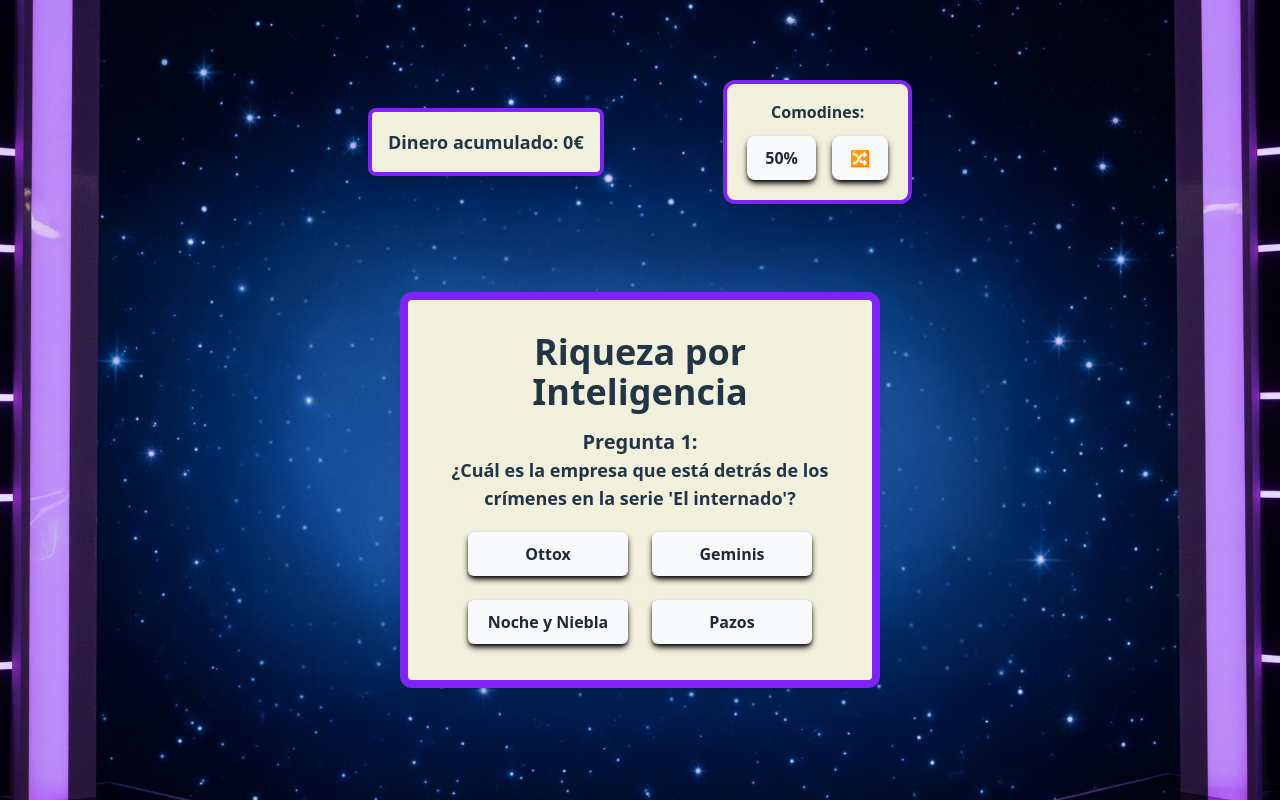
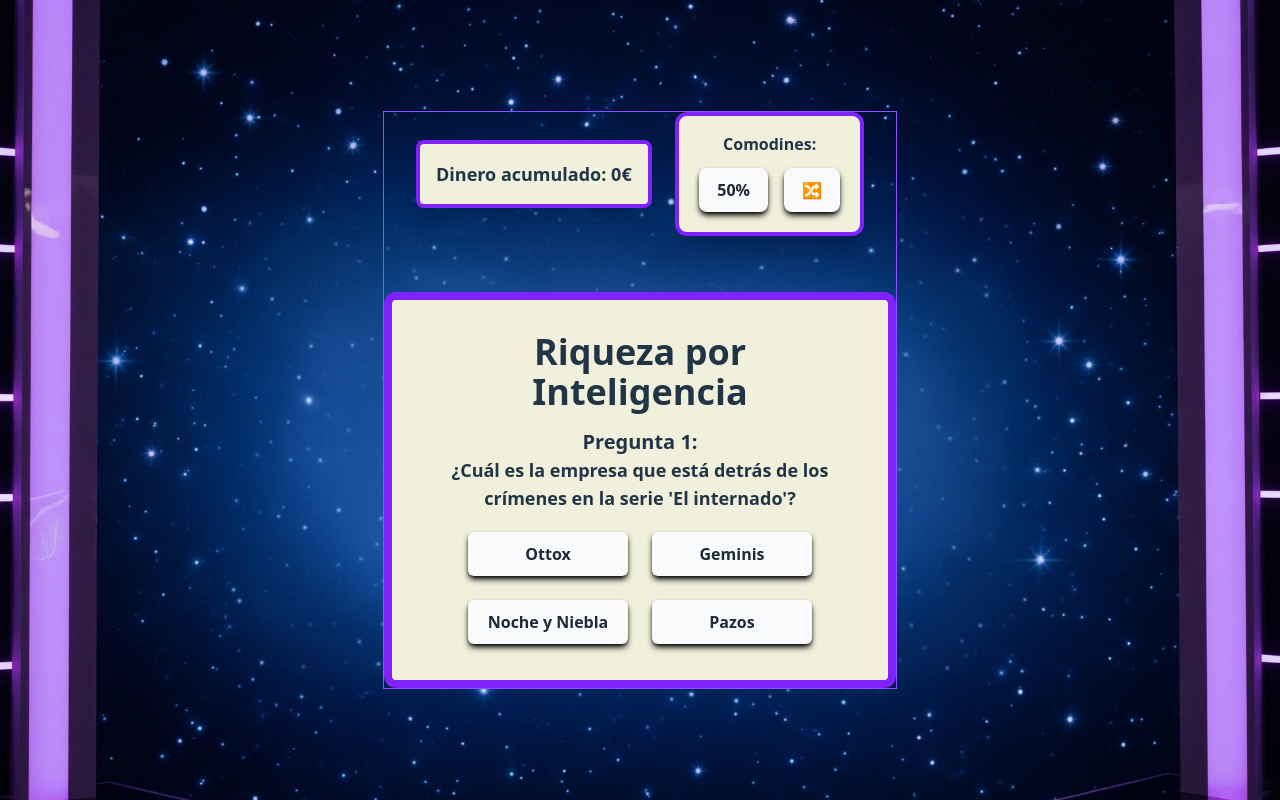
Before and after one commit to Jose-designer-23/riqueza-por-inteligencia, a React (Vite) app: page /juego in a window 1280 px wide. Built offline with nearby package versions, Linux system fonts and the light colour scheme.

Commit message:
Reestructuración de los divs

```diff
--- a/src/App.css
+++ b/src/App.css
@@ -6,6 +6,8 @@
   padding: 2rem;
   text-align: center;
 }
+
+
 
 @media (prefers-reduced-motion: no-preference) {
   a:nth-of-type(2) .logo {
@@ -21,79 +23,83 @@
   color: #888;
 }
 
+
 /* Estructura para el div del dinero */
-.caja_dinero {
-  @apply w-full max-w-md sm:max-w-xl mx-auto p-2 sm:p-4 relative;
+.caja_dinero{
+  @apply w-full max-w-md sm:max-w-xl mx-auto p-2 sm:p-4  relative overflow-x-hidden;
 }
 
-.estructura_dinero {
-  @apply flex flex-col sm:flex-row items-center justify-between gap-2 mb-4;
+.estructura_dinero{
+  @apply flex flex-row  sm:flex-row items-center justify-between gap-2 mb-4;
 }
 
-.fondo_dinero {
-  @apply bg-[#f1f0dc] backdrop-blur-md rounded-xl p-4 shadow-xl;
+.fondo_dinero{
+   @apply  bg-[#f1f0dc] backdrop-blur-md rounded-xl p-4 shadow-xl;
 }
 
-.borde_dinero {
-  @apply border-4 border-violet-600 p-4 rounded-lg;
+.borde_dinero{
+  @apply border-4 border-violet-600 p-4 rounded-lg ml-8;
 }
 
-.texto_dinero {
+.texto_dinero{
   @apply text-lg font-bold;
 }
 
 /* Estructura para los comodines */
-.caja_comodines {
-  @apply flex flex-col gap-2 border-4 border-violet-600;
+
+.caja_comodines{
+  @apply flex flex-col gap-2 border-4 border-violet-600 mr-8;
 }
 
-.texto_comodines {
+.texto_comodines{
   @apply font-bold;
 }
 
-.separacion_comodines {
+.separacion_comodines{
   @apply flex gap-2;
 }
 
-.estilo_comodines {
+.estilo_comodines{
   @apply py-2 px-4 rounded-lg font-bold text-sm sm:text-base transition-colors duration-300;
 }
 
 /* Estructura para el div de las preguntas */
-.caja_pregunta {
-  @apply w-full max-w-xl mx-auto p-8 text-center;
+
+.caja_pregunta{
+  @apply sm:max-w-7xl max-w-xl mx-auto p-8 text-center;
+
+}
+.estructura_pregunta{
+  @apply  border-8 border-violet-600 p-4 rounded-lg max-w-lg mx-auto mt-10 text-center;
 }
 
-.estructura_pregunta {
-  @apply border-8 border-violet-600 p-4 rounded-lg w-full max-w-lg mx-auto mt-10 text-center;
+.fondo_pregunta{
+  @apply  bg-[#f1f0dc] backdrop-blur-md rounded-xl p-8 shadow-xl;
 }
 
-.fondo_pregunta {
-  @apply bg-[#f1f0dc] backdrop-blur-md rounded-xl p-8 shadow-xl;
-}
-
-.texto_titulo {
+.texto_titulo{
   @apply font-bold sm:text-4xl md:text-4xl text-3xl;
 }
 
-.texto_numero_pregunta {
+.texto_numero_pregunta{
   @apply text-xl font-bold;
 }
 
-.texto_pregunta {
+.texto_pregunta{
   @apply font-bold text-lg;
 }
 
-.espacio_pregunta {
+.espacio_pregunta{
   @apply pb-4;
 }
 
 /* Estructura para los botones */
-.estructura_botones {
+
+.estructura_botones{
   @apply flex flex-wrap justify-center gap-4;
 }
 
-.diseño_botones {
+.diseño_botones{
   @apply w-full sm:w-40 py-4 text-center rounded-lg font-bold transition-colors duration-300;
 }
 
@@ -103,8 +109,8 @@ button {
   @apply active:translate-y-1 active:shadow-sm;
 }
 
-.boton_link {
-  @apply text-gray-800 p-2 rounded-md m-1 shadow-md shadow-black font-semibold;
+.boton_link{
+  @apply  text-gray-800 p-2 rounded-md m-1 shadow-md shadow-black font-semibold;
   @apply border-2 border-transparent hover:border-black transition-colors duration-300;
   @apply no-underline;
   @apply p-3 rounded-lg text-xl;
@@ -112,28 +118,28 @@ button {
 }
 
 /* Botones para los comodines */
-.boton_habilitado {
-  @apply bg-gray-50;
+.boton_habilitado{
+  @apply bg-gray-50  ;
 }
 
-.boton_deshabilitado {
+.boton_deshabilitado{
   @apply bg-gray-400 cursor-not-allowed;
 }
 
 /* Botones para las preguntas acertadas y incorrectas */
+
 .correcta2 {
   @apply bg-green-700 text-white;
 }
-
 .incorrecta2 {
   @apply bg-red-700 text-white;
 }
 
 /* Estructura para los modales */
-.caja_modal {
+.caja_modal{
   @apply fixed inset-0 bg-violet-900 flex items-center justify-center p-4;
 }
 
-.estructura_modal {
+.estructura_modal{
   @apply bg-white rounded-xl shadow-lg p-8 text-center max-w-sm w-full;
 }
--- a/src/Juego.jsx
+++ b/src/Juego.jsx
@@ -166,7 +166,7 @@ const Juego = ({musicaFondoRef}) => {
 
     return (
 
-        <div className="caja_dinero">
+        <div className="flex flex-col h-full sm:overflow-y-hidden overflow-y-auto border 8 border-violet-500">
             <div className="estructura_dinero">
                 <div className="fondo_dinero borde_dinero">
                     <p className="texto_dinero">Dinero acumulado: {dineroAcumulado.toLocaleString()}€</p>
@@ -196,7 +196,7 @@ const Juego = ({musicaFondoRef}) => {
 
 
 
-            <div className="caja_pregunta">
+            <div className="flex flex-col h-full sm:overflow-y-hidden overflow-y-auto">
                 <div className="estructura_pregunta fondo_pregunta">
                     <h1 className="espacio_pregunta font-bold sm:text-4xl md:text-4xl text-3xl">Riqueza por Inteligencia</h1>
                     <p className="text-xl font-bold">Pregunta {preguntaActual + 1}:</p>
```
